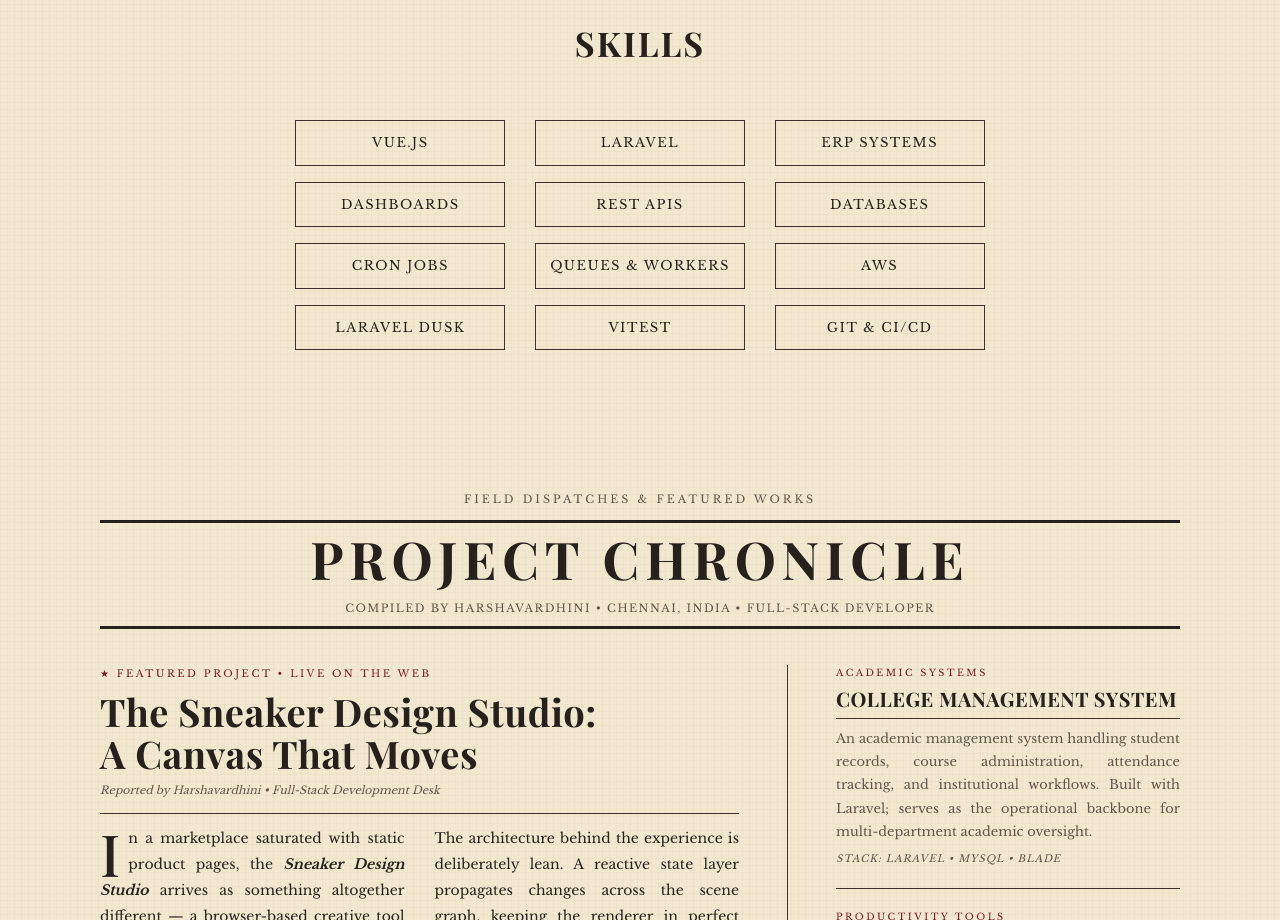
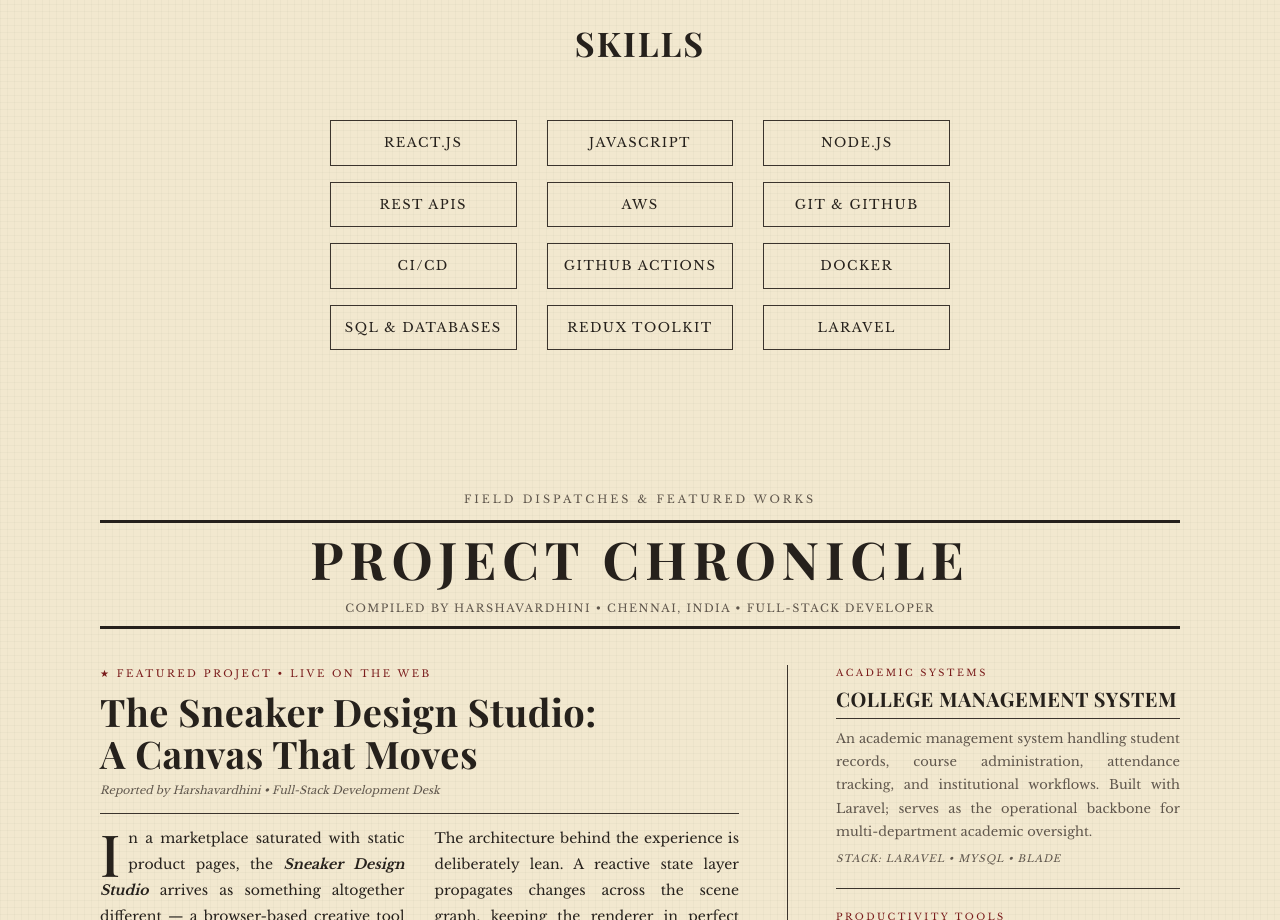
Before and after one commit to buildwith-harsha/portfolio, a Vue app: page / in a window 1280 px wide. Shown: the part 2327-3247 px from the top of the page. Built offline with nearby package versions, Linux system fonts and the light colour scheme.

Commit message:
Refactor Skills section: update skills list and improve code formatting

```diff
--- a/src/sections/Skills.vue
+++ b/src/sections/Skills.vue
@@ -9,11 +9,7 @@
     <!-- Classified grid -->
     <div class="container">
       <div class="columns">
-        <span
-          class="word"
-          v-for="(skill, index) in skills"
-          :key="index"
-        >
+        <span class="word" v-for="(skill, index) in skills" :key="index">
           {{ skill }}
         </span>
       </div>
@@ -22,38 +18,38 @@
 </template>
 
 <script setup>
-import { ref, onMounted } from "vue"
-import gsap from "gsap"
-import ScrollTrigger from "gsap/ScrollTrigger"
+import { ref, onMounted } from 'vue'
+import gsap from 'gsap'
+import ScrollTrigger from 'gsap/ScrollTrigger'
 
 gsap.registerPlugin(ScrollTrigger)
 
 const skills = ref([
-  "Vue.js",
-  "Laravel",
-  "ERP Systems",
-  "Dashboards",
-  "REST APIs",
-  "Databases",
-  "Cron Jobs",
-  "Queues & Workers",
-  "AWS",
-  "Laravel Dusk",
-  "Vitest",
-  "Git & CI/CD"
+  'React.js',
+  'JavaScript',
+  'Node.js',
+  'REST APIs',
+  'AWS',
+  'Git & GitHub',
+  'CI/CD',
+  'GitHub Actions',
+  'Docker',
+  'SQL & Databases',
+  'Redux Toolkit',
+  'Laravel',
 ])
 
 onMounted(() => {
-  gsap.from(".word", {
+  gsap.from('.word', {
     y: 24,
     opacity: 0,
     stagger: 0.06,
     duration: 0.6,
-    ease: "power2.out",
+    ease: 'power2.out',
     scrollTrigger: {
-      trigger: ".classifieds",
-      start: "top 80%",
-    }
+      trigger: '.classifieds',
+      start: 'top 80%',
+    },
   })
 })
 </script>
```
